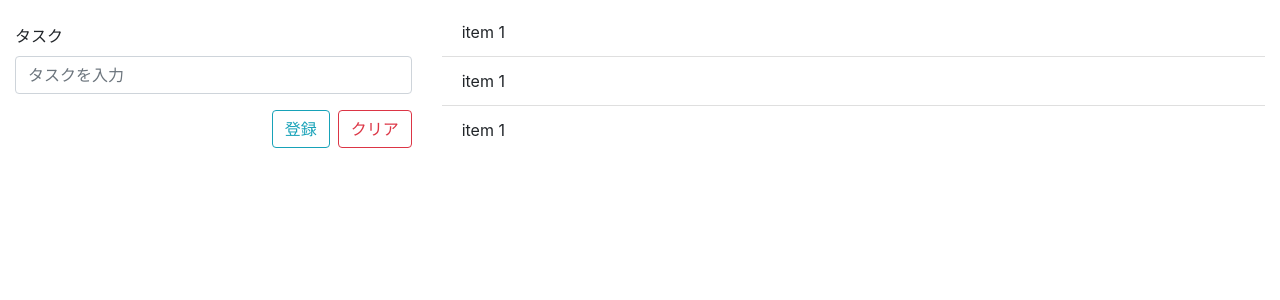
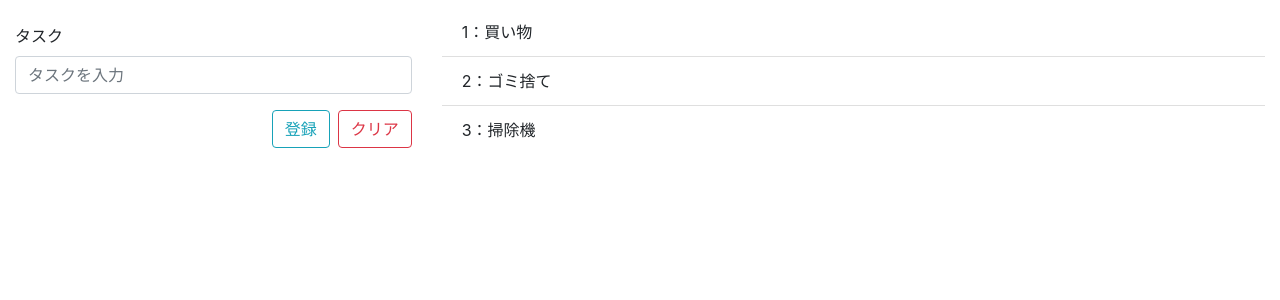
Before and after one commit to kyoruni/vue-sand-box, a Vue app: page /todo in a window 1280 px wide. Shown: the top 300 px of the page. Built offline with nearby package versions, Linux system fonts and the light colour scheme.

Commit message:
:wrench: #1 タスクはデータから表示する

```diff
--- a/src/views/Todo.vue
+++ b/src/views/Todo.vue
@@ -15,11 +15,25 @@
       </b-col>
       <b-col cols="8">
         <b-list-group flush>
-          <b-list-group-item>item 1</b-list-group-item>
-          <b-list-group-item>item 1</b-list-group-item>
-          <b-list-group-item>item 1</b-list-group-item>
+          <b-list-group-item v-for="task in tasks" :key="task.id">
+            {{ task.id }}：{{ task.title }}
+          </b-list-group-item>
         </b-list-group>
       </b-col>
     </b-row>
   </div>
 </template>
+
+<script>
+export default {
+  data () {
+    return {
+      tasks: [
+        { id: 1, title: '買い物' },
+        { id: 2, title: 'ゴミ捨て' },
+        { id: 3, title: '掃除機' }
+      ]
+    }
+  }
+}
+</script>
```
